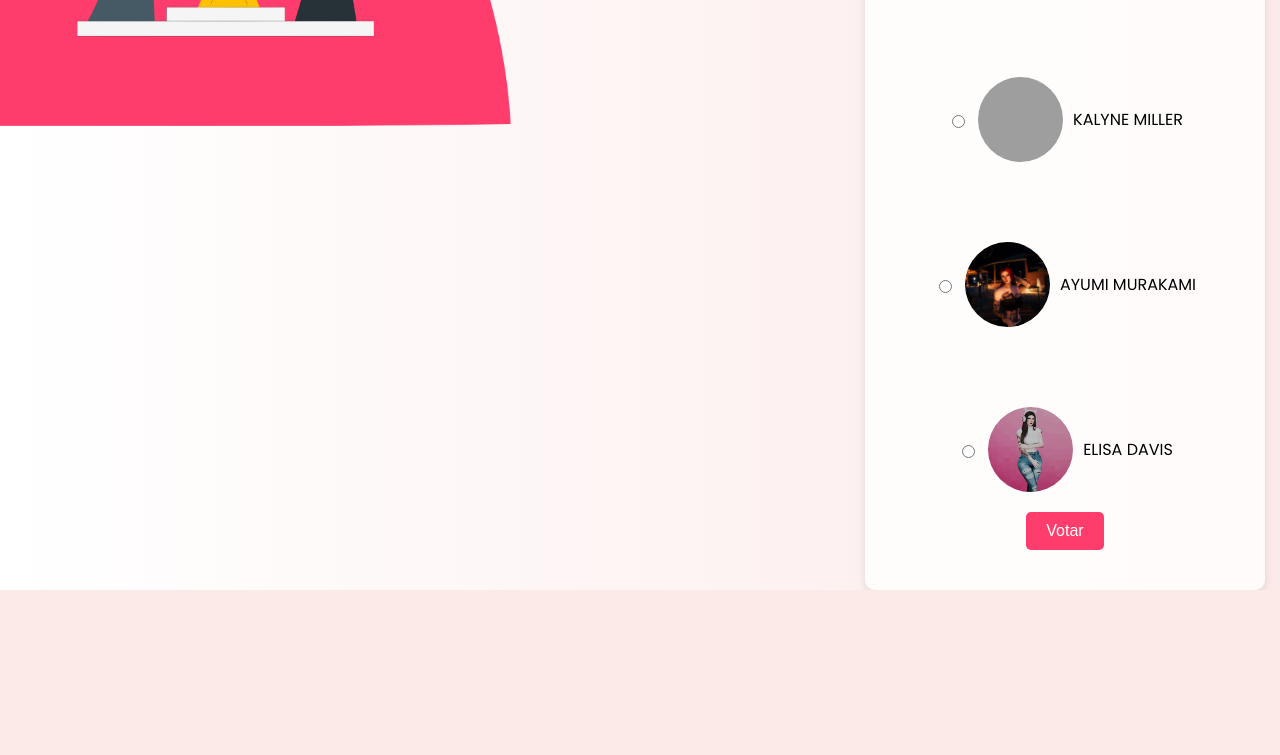
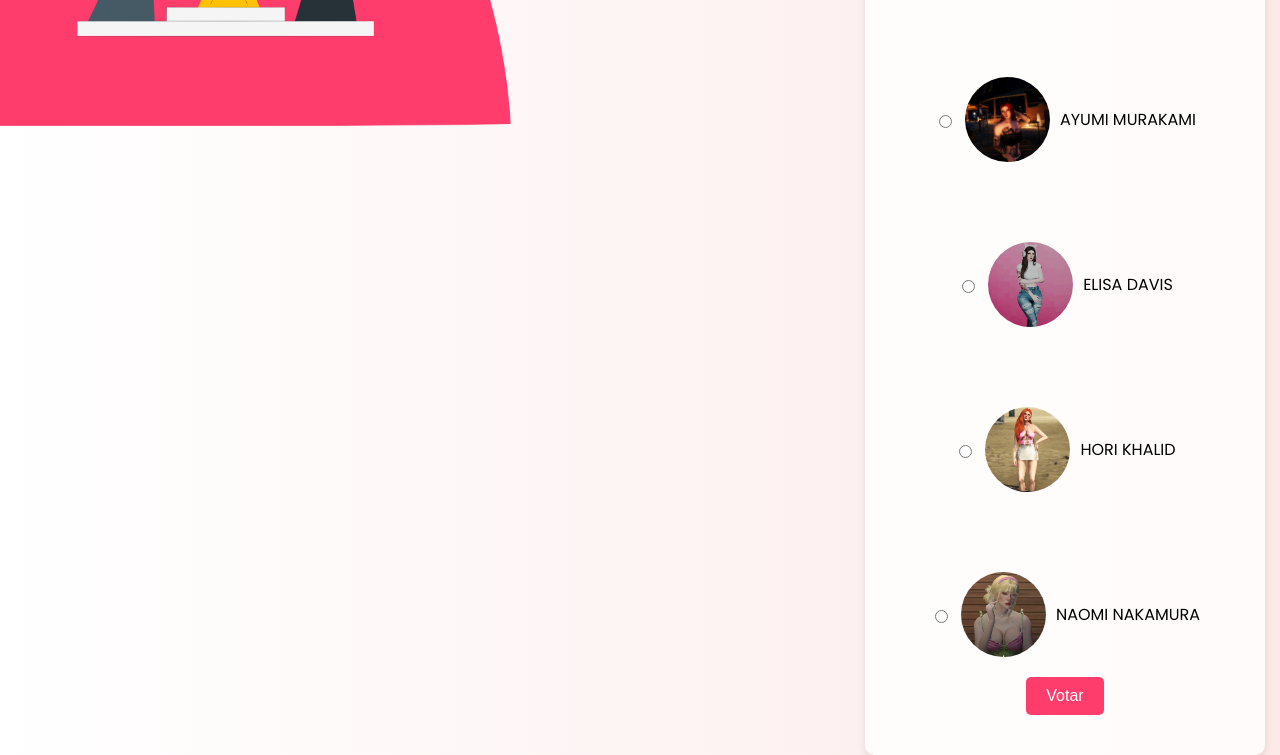
Before and after one commit to Jessica-Silvaj/MissCDanjos, a website: page public/index.html in a window 1280 px wide. Shown: the part 674-1429 px from the top of the page. Before the commit the page ends 1264 px from the top, so only its background shows below. Drawn offline with Linux system fonts and the light colour scheme; grey boxes are pictures that could not be loaded.

Commit message:
Alteração

```diff
--- a/public/index.html
+++ b/public/index.html
@@ -121,6 +121,20 @@
                         <span>Elisa Davis</span>
                     </label>
                 </div>
+                <div class="candidato">
+                    <label class="opcao" for="opcao11">
+                        <input type="radio" name="voto" value="11" id="opcao11">
+                        <img src="./images/hori.png" class="foto" alt="Candidata 11">
+                        <span>Hori Khalid</span>
+                    </label>
+                </div>
+                <div class="candidato">
+                    <label class="opcao" for="opcao12">
+                        <input type="radio" name="voto" value="12" id="opcao12">
+                        <img src="./images/Naomi.png" class="foto" alt="Candidata 12">
+                        <span>Naomi Nakamura</span>
+                    </label>
+                </div>
             </div>
             <button type="submit">Votar</button>
         </form>
```
Also changed, not shown: public/images/Naomi.png (added), public/images/hori.png (added), 1 other file.
